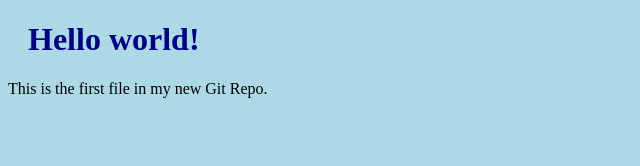
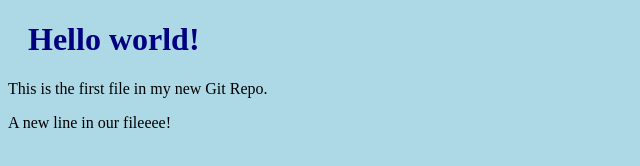
Before and after one commit to HKhrystyna/a, a plain HTML site: page index.html in a window 1280 px wide. Shown: the whole page, without its empty margins (0-640 px from the left). Drawn offline with Linux system fonts and the light colour scheme.

Commit message:
Updated index.html with a new line

```diff
--- a/index.html
+++ b/index.html
@@ -8,6 +8,7 @@
 
 <h1>Hello world!</h1>
 <p>This is the first file in my new Git Repo.</p>
+<p>A new line in our fileeee!</p>
 
 </body>
 </html>
```
